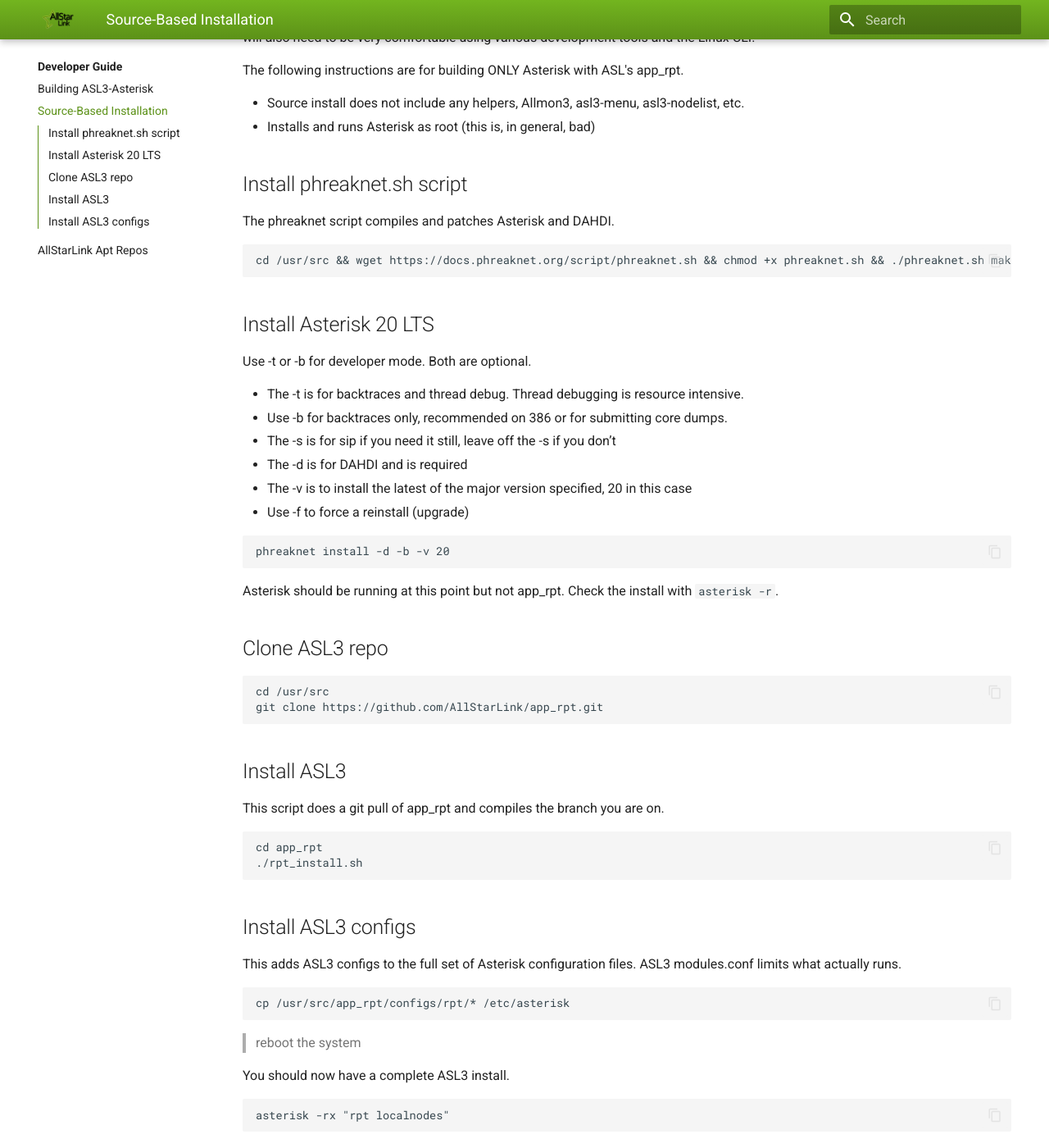
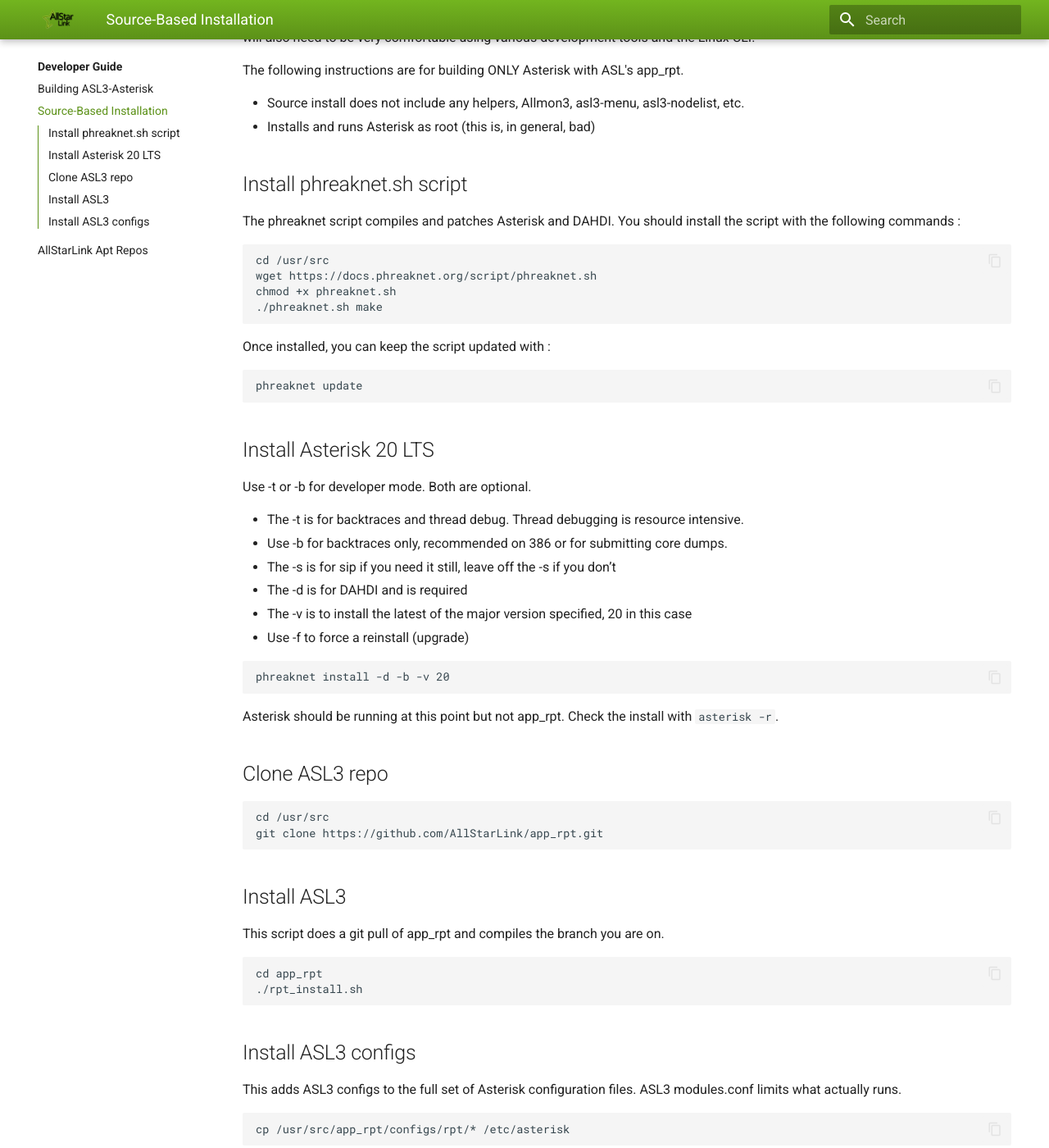
Before and after one commit to AllStarLink/ASL3-Manual, an MkDocs documentation site: the page built from docs/developers/source-install.md, in a window 1280 px wide and 1400 px high, scrolled down 224 px. Shown: the whole window at 82% size. Built offline with MkDocs 1.6.1 and Material for MkDocs 9.7.7, drawn with Linux system fonts in a browser that asks for light colours; some of the changed text lies outside the part shown.

Commit message:
Minor cleanup to the source-based installation instructions

````diff
--- a/docs/developers/source-install.md
+++ b/docs/developers/source-install.md
@@ -11,10 +11,19 @@
  - Installs and runs Asterisk as root (this is, in general, bad)
 
 ## Install phreaknet.sh script
-The phreaknet script compiles and patches Asterisk and DAHDI.
+The phreaknet script compiles and patches Asterisk and DAHDI.  You should install the script with the following commands :
 
 ```bash
-cd /usr/src && wget https://docs.phreaknet.org/script/phreaknet.sh && chmod +x phreaknet.sh && ./phreaknet.sh make
+cd /usr/src
+wget https://docs.phreaknet.org/script/phreaknet.sh
+chmod +x phreaknet.sh
+./phreaknet.sh make
+```
+
+Once installed, you can keep the script updated with :
+
+```bash
+phreaknet update
 ```
 
 ## Install Asterisk 20 LTS
@@ -58,9 +67,7 @@
 cp /usr/src/app_rpt/configs/rpt/* /etc/asterisk
 ```
 
-> reboot the system
-
-You should now have a complete ASL3 install.
+After restarting Asterisk (or rebooting the system) you should now have a complete ASL3 install.  You can use the following command as a quick check :
 
 ```bash
 asterisk -rx "rpt localnodes"
````
